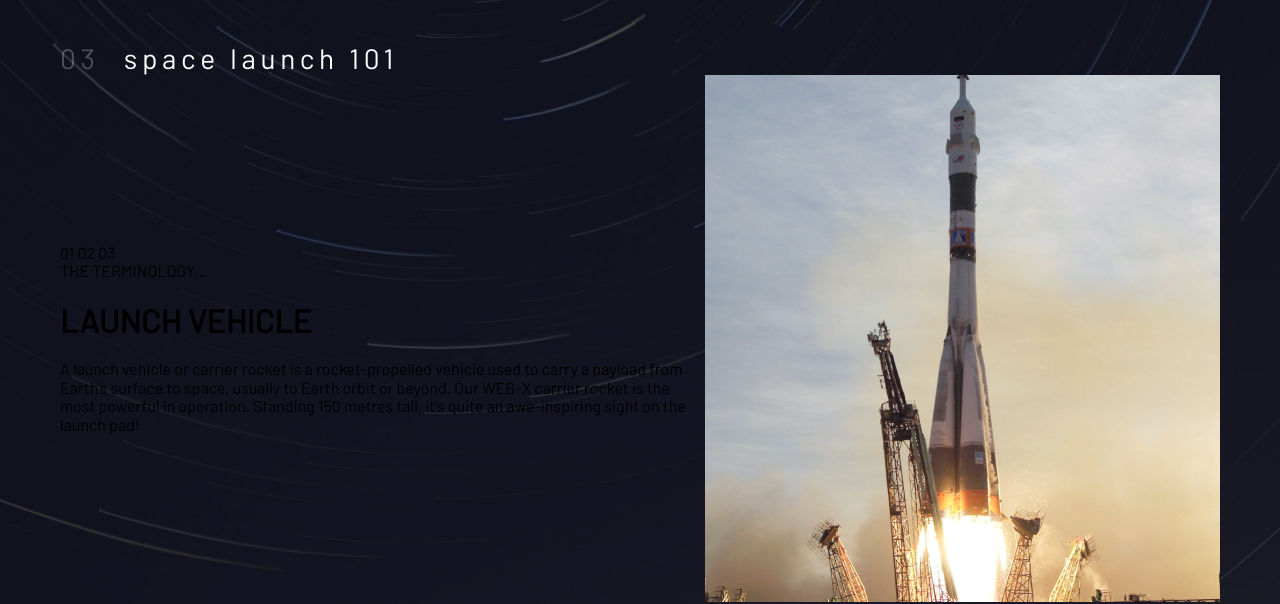
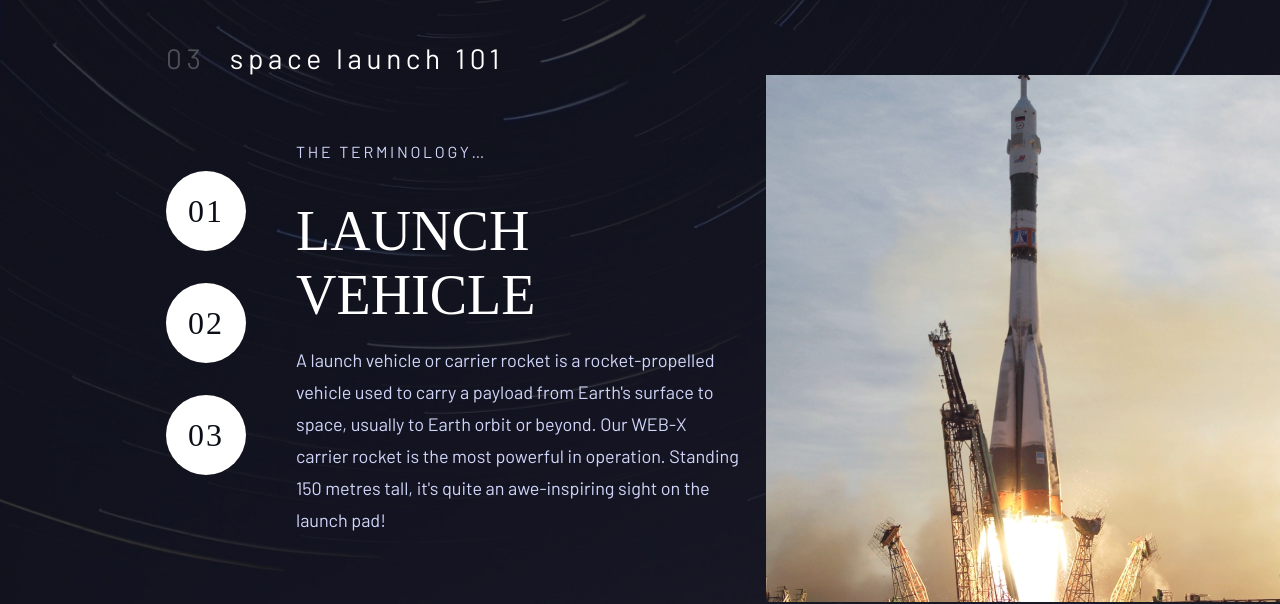
Before and after one commit to azizkhonn/Moon, a plain HTML site: page technology.html in a window 1280 px wide. Shown: the part 196-800 px from the top of the page. Drawn offline with Linux system fonts and the light colour scheme; a web font is replaced by a local one.

Commit message:
add hero section

```diff
--- a/scss/block/_Rixsitilla.scss
+++ b/scss/block/_Rixsitilla.scss
@@ -63,6 +63,14 @@
     line-height: normal;
     letter-spacing: 2.7px;
 }
+// site header styles end
+
+
+// site main styles start
+.hero-section{
+    margin-left: 166px;
+    overflow: hidden;
+}
 
 .hero-title-span{
     margin-right: 24px;
@@ -83,3 +91,69 @@
     align-items: center;
     justify-content: space-between;
 }
+
+.hero-content{
+    display: flex;
+    align-items: center;
+    justify-content: space-between;
+}
+
+.hero-content-list{
+    width: 80px;
+    flex-direction: column;
+}
+
+.hero-content-item{
+    width: 80px;
+    height: 80px;
+    padding: 22px 0;
+    margin-bottom: 32px;
+    display: inline-block;
+    border-radius: 50%;
+    background-color: #fff;
+    color: #0B0D17;
+    text-align: center;
+    font-family: Bellefair;
+    font-size: 32px;
+    font-style: normal;
+    font-weight: 400;
+    line-height: normal;
+    letter-spacing: 2px;
+}
+
+.hero-context-wrapper{
+    width: 470px;
+    margin-left: 50px;
+}
+
+.hero-content-span{
+    margin-bottom: 11px;
+    color: #D0D6F9;
+    font-size: 16px;
+    font-style: normal;
+    font-weight: 400;
+    line-height: normal;
+    letter-spacing: 2.7px;
+}
+
+.hero-content-title{
+    margin-bottom: 17px;
+    color: #FFF;
+    font-family: Bellefair;
+    font-size: 56px;
+    font-style: normal;
+    font-weight: 400;
+    line-height: normal;
+}
+
+.hero-content-wrapper{
+    width: 444px;
+}
+
+.hero-content-text{
+    color: #D0D6F9;
+    font-size: 18px;
+    font-style: normal;
+    font-weight: 400;
+    line-height: 32px;
+}
--- a/technology.html
+++ b/technology.html
@@ -48,7 +48,6 @@
     <!-- Site Main start -->
     <main class="site-main">
         <section class="hero-section">
-            <div class="container">
                 <strong class="hero-title">
                     <span class="hero-title-span">03</span>space launch 101
                 </strong>
@@ -65,6 +64,7 @@
                                 03
                             </span>
                         </div>
+                        <div class="hero-context-wrapper">
                             <span class="hero-content-span">
                                 THE TERMINOLOGY…
                             </span>
@@ -77,8 +77,8 @@
                                 </p>
                             </div>
                         </div>
+                    </div>
                     <img class="hero-content-img" src="./images/technology-page-launch-section-img1.jpg" alt="launch img">
-                </div>
                 </div>
         </section>
     </main>
```
Also changed, not shown: css/main.css, 1 other file. Lines whose indentation alone changed are shown as unchanged.
